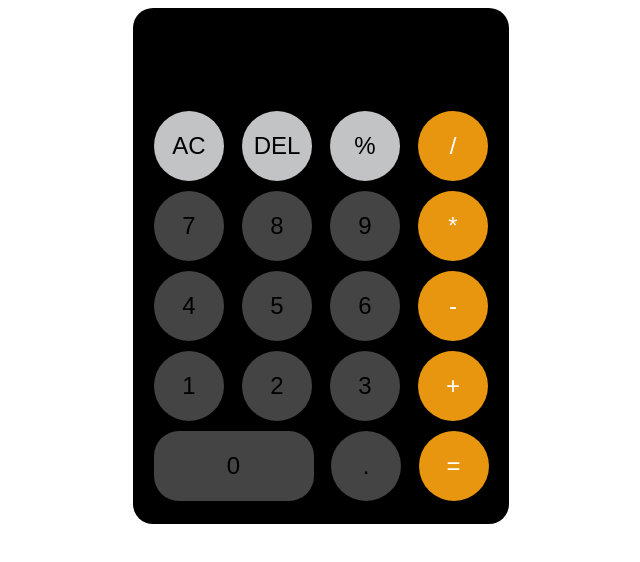
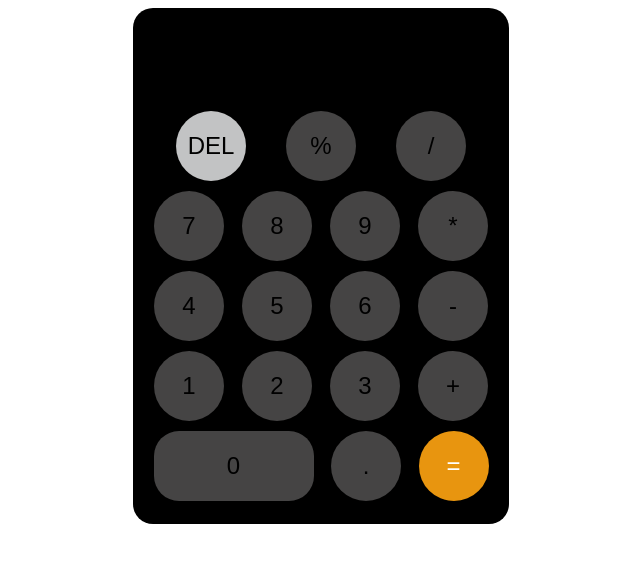
Before and after one commit to tanishs26/calculator, a plain HTML site: page index.html in a window 1280 px wide. Shown: the whole page, without its empty margins (319-959 px from the left). Drawn offline with Linux system fonts and the light colour scheme.

Commit message:
changed some of the structure

```diff
--- a/index.html
+++ b/index.html
@@ -1,6 +1,6 @@
 <!DOCTYPE html>
 <html lang="en">
-  <head>
+  <headoperator
     <meta charset="UTF-8" />
     <meta name="viewport" content="width=device-width, initial-scale=1.0" />
     <title>Calculator</title>
@@ -9,37 +9,38 @@
   <body>
     <div class="calculator">
       <div>
-        <input type="text" />
+        <input type="text" id="input" />
       </div>
       <div class="line">
-        <button id="ac">AC</button>
         <button id="del">DEL</button>
-        <button id="modulus">%</button>
-        <button id="division">/</button>
+        <button id="operator">%</button>
+        <button id="operator">/</button>
       </div>
       <div class="line">
         <button id="numbers">7</button>
         <button id="numbers">8</button>
         <button id="numbers">9</button>
-        <button id="multiply">*</button>
+        <button id="operator">*</button>
       </div>
       <div class="line">
         <button id="numbers">4</button>
         <button id="numbers">5</button>
         <button id="numbers">6</button>
-        <button id="subtract">-</button>
+        <button id="operator">-</button>
       </div>
       <div class="line">
         <button id="numbers">1</button>
         <button id="numbers">2</button>
         <button id="numbers">3</button>
-        <button id="subtract">+</button>
+        <button id="operator">+</button>
       </div>
       <div class="line">
         <button id="numbers" class="zero">0</button>
-        <button id="decimal">.</button>
+        <button id="numbers">.</button>
         <button id="equals">=</button>
-      </div
+      </div>
     </div>
+
+    <script src="main.js" ></script>
   </body>
 </html>
```
